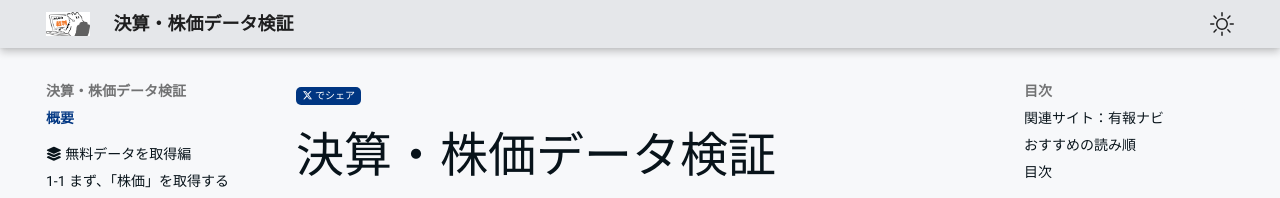
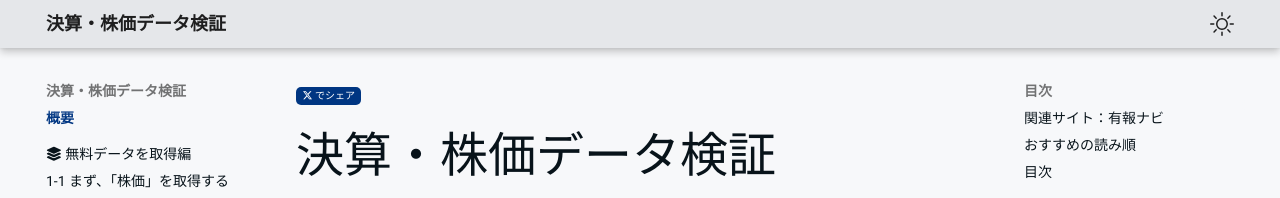
Before and after one commit to minnanosaiban/kessan-kabuka, an MkDocs documentation site: the page built from docs/index.md, in a window 1280 px wide. Shown: the top 198 px of the page. Built offline with MkDocs 1.6.1 and Material for MkDocs 9.7.7, drawn with Linux system fonts in a browser that asks for light colours.

Commit message:
Update kessan-kabuka

```diff
--- a/docs/css/blog.css
+++ b/docs/css/blog.css
@@ -409,3 +409,7 @@ body .md-content p.fig-meta,
 .md-typeset table:not([class]) tbody tr:hover {
   background-color: var(--md-default-fg-color--lightest);
 }
+
+/* ヘッダー・メニューのロゴは出さない（サイト名だけにする） */
+.md-header__button.md-logo,
+.md-nav__button.md-logo { display: none; }
--- a/mkdocs.yml
+++ b/mkdocs.yml
@@ -54,7 +54,6 @@ theme:
   variant: classic # Zensical で Material 風の見た目にする指定（MkDocs では無視される）
   language: ja
   custom_dir: overrides
-  logo: img/card1.png
   favicon: img/favicon.png
 
   palette:
```
